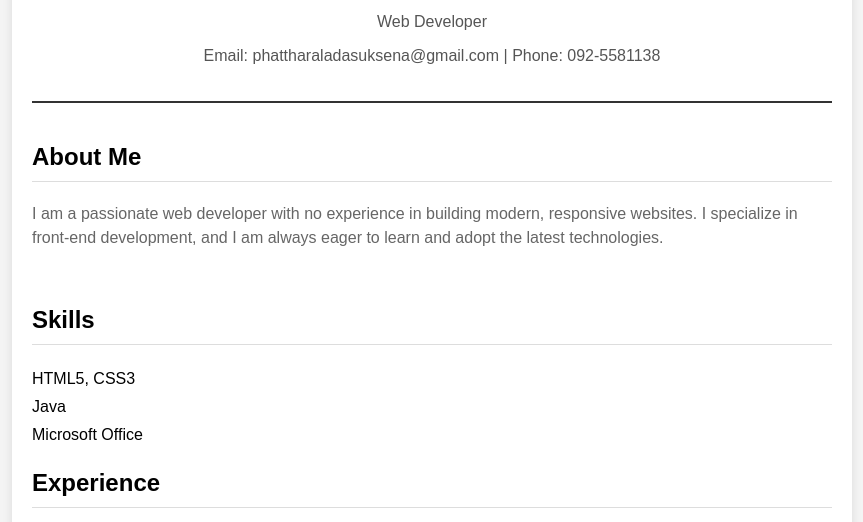
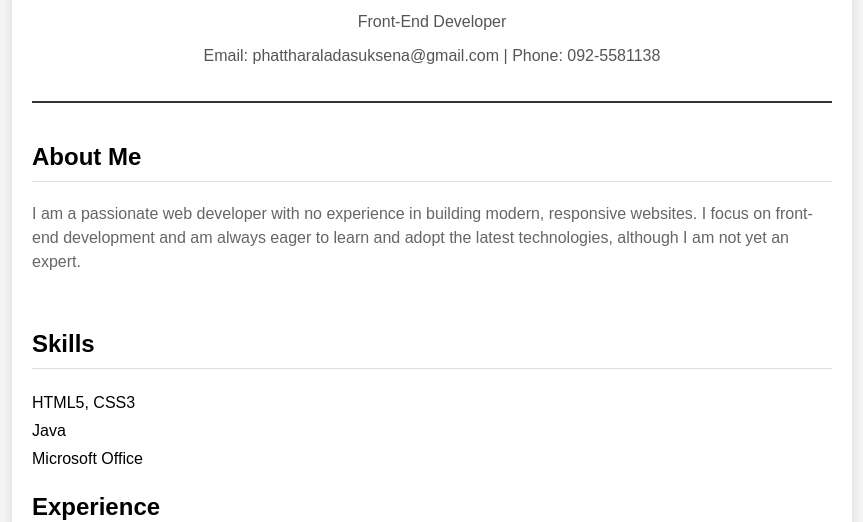
Before and after one commit to phattharalada/MyProfile, a plain HTML site: page index.html in a window 1280 px wide. Shown: the part 291-813 px from the top of the page, without its empty margins (208-1071 px from the left). Drawn offline with Linux system fonts and the light colour scheme.

Commit message:
Homework#2

```diff
--- a/index.html
+++ b/index.html
@@ -19,7 +19,7 @@
             <!-- img profile -->
             <img class="img-profile" src="pic1.jpeg" alt="me">
             <h1>Phattharalada Suksena</h1>
-            <p>Web Developer</p>
+            <p>Front-End Developer</p>
             <p>Email: phattharaladasuksena@gmail.com | Phone: 092-5581138</p>
         </header>
 
@@ -27,8 +27,7 @@
         <!-- About Me Section -->
         <section class="about">
             <h2>About Me</h2>
-            <p>I am a passionate web developer with no experience in building modern, responsive websites. I specialize
-                in front-end development, and I am always eager to learn and adopt the latest technologies.</p>
+            <p>I am a passionate web developer with no experience in building modern, responsive websites. I focus on front-end development and am always eager to learn and adopt the latest technologies, although I am not yet an expert.</p>
         </section>
 
 
@@ -91,7 +90,7 @@
                 of
                 management</p>
             <p>Jun 2023 - Present</p>
-            <p>GPAX : 3.89</p>
+            <p>GPAX : 3.90</p>
         </section>
 
 
```
